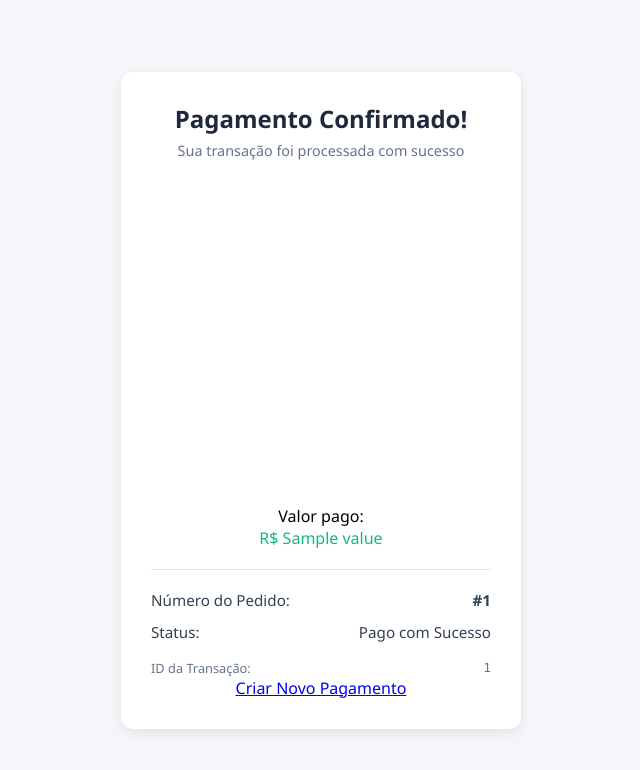
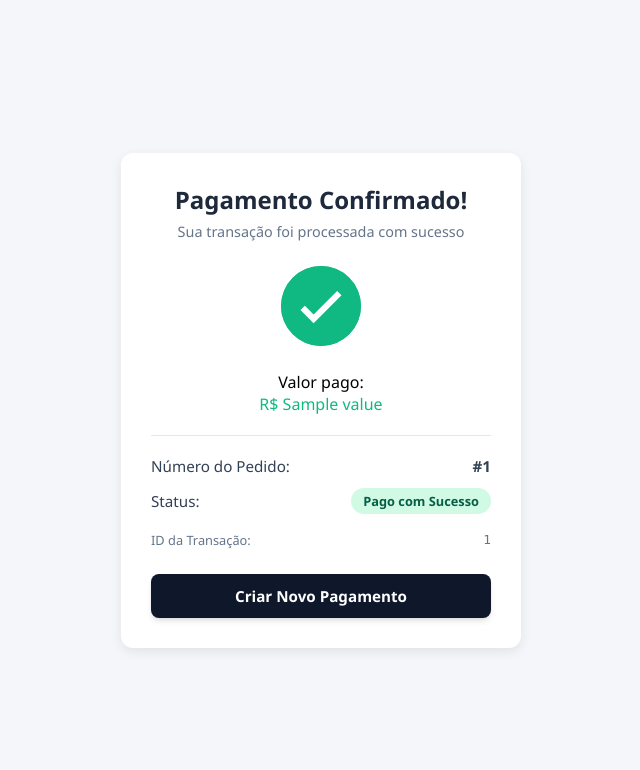
Before and after one commit to Sera-DAI/Payment-API, a Flask app: template src/app/templates/payments/confirmed.html in a window 1280 px wide. Shown: the top 770 px of the page, without its empty margins (319-959 px from the left). Run offline with Flask 3, Linux system fonts and the light colour scheme; the template is opened without the code that fills it: most values are stand-ins (such as "Sample title", 1, 10 or a date in 2020).

Commit message:
Add success status badge and checkmark animation styles

```diff
--- a/src/app/static/css/style.css
+++ b/src/app/static/css/style.css
@@ -99,3 +99,93 @@ body {
     font-size: 0.8rem;
     font-weight: 600;
 }
+
+/* Success Status Badge */
+.status-badge-success {
+    background-color: #d1fae5;
+    color: #065f46;
+    padding: 4px 12px;
+    border-radius: 50px;
+    font-size: 0.8rem;
+    font-weight: 600;
+}
+
+/* Success Checkmark Animation */
+.success-animation {
+    margin: 25px auto;
+}
+
+.checkmark {
+    width: 80px;
+    height: 80px;
+    border-radius: 50%;
+    display: block;
+    stroke-width: 4;
+    stroke: #10b981;
+    stroke-miterlimit: 10;
+    box-shadow: inset 0px 0px 0px #10b981;
+    animation: fill .4s ease-in-out .4s forwards, scale .3s ease-in-out .9s both;
+    position: relative;
+    margin: 0 auto;
+}
+
+.checkmark__circle {
+    stroke-dasharray: 166;
+    stroke-dashoffset: 166;
+    stroke-width: 4;
+    stroke-miterlimit: 10;
+    stroke: #10b981;
+    fill: none;
+    animation: stroke 0.6s cubic-bezier(0.65, 0, 0.45, 1) forwards;
+}
+
+.checkmark__check {
+    transform-origin: 50% 50%;
+    stroke-dasharray: 48;
+    stroke-dashoffset: 48;
+    stroke: #ffffff;
+    animation: stroke 0.3s cubic-bezier(0.65, 0, 0.45, 1) 0.8s forwards;
+}
+
+@keyframes stroke {
+    100% { stroke-dashoffset: 0; }
+}
+
+@keyframes scale {
+    0%, 100% { transform: none; }
+    50% { transform: scale3d(1.1, 1.1, 1); }
+}
+
+@keyframes fill {
+    100% { box-shadow: inset 0px 0px 0px 40px #10b981; }
+}
+
+/* Action Button Styles */
+.action-button-group {
+    margin-top: 25px;
+}
+
+.btn-primary {
+    display: inline-block;
+    width: 100%;
+    padding: 12px;
+    background-color: #0f172a;
+    color: #ffffff;
+    border: none;
+    border-radius: 8px;
+    font-size: 0.95rem;
+    font-weight: 600;
+    text-decoration: none;
+    text-align: center;
+    transition: background-color 0.2s ease, transform 0.1s ease;
+    cursor: pointer;
+    box-shadow: 0 4px 6px -1px rgba(0, 0, 0, 0.1), 0 2px 4px -2px rgba(0, 0, 0, 0.1);
+}
+
+.btn-primary:hover {
+    background-color: #1e293b;
+}
+
+.btn-primary:active {
+    transform: scale(0.98);
+}
```
